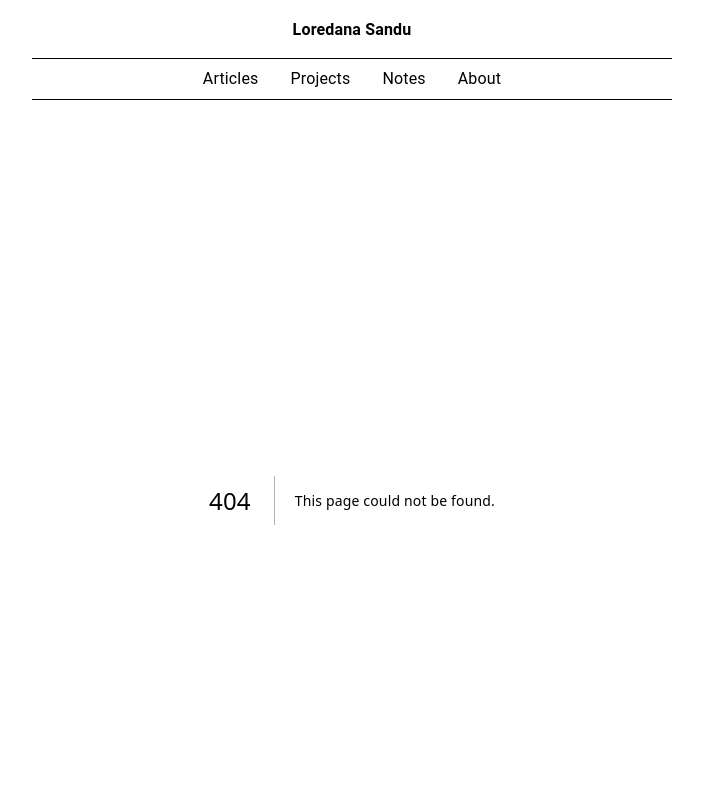
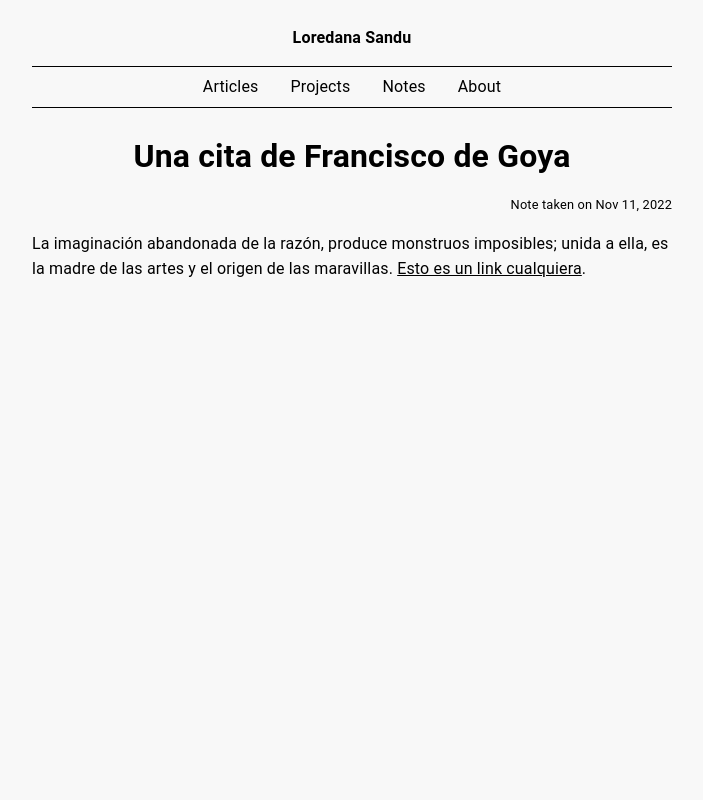
Before and after one commit to loredanasandu/loredanasandu.com, a Next.js app: page /notes/goya in a window 1280 px wide. Before the commit this address had no page. Shown: the top 800 px of the page, without its empty margins (288-991 px from the left). Built offline with nearby package versions, Linux system fonts and the light colour scheme.

Commit message:
set up notes and projects pages

```diff
--- /dev/null
+++ b/notes/goya.md
@@ -0,0 +1,7 @@
+---
+title: 'Una cita de Francisco de Goya'
+year: '2022'
+date: 'Nov 11'
+---
+
+La imaginación abandonada de la razón, produce monstruos imposibles; unida a ella, es la madre de las artes y el origen de las maravillas. [Esto es un link cualquiera](/articles/initial-commit).
--- a/pages/about.js
+++ b/pages/about.js
@@ -1,6 +1,6 @@
 import Link from 'next/link'
 
-export default function Home() {
+export default function About() {
   return (
     <div className='about-body'>
       <p>
--- /dev/null
+++ b/pages/notes/[slug].js
@@ -0,0 +1,47 @@
+import fs from 'fs'
+import path from 'path'
+import matter from 'gray-matter'
+import {marked} from 'marked'
+import Link from 'next/link'
+
+
+export default function NotePage({frontMatter, slug, content}) {
+    return (
+        <div className='note-page'>
+            <h1>{frontMatter.title}</h1>
+            <div className='note-date'>Note taken on {frontMatter.date}, {frontMatter.year}</div>
+            <div className='note-body'>
+                <div dangerouslySetInnerHTML={{__html: marked(content)}}></div>
+            </div>
+        </div>
+    )
+
+}
+
+export async function getStaticPaths() {
+    const files = fs.readdirSync(path.join('notes'))
+    const paths = files.map(filename => ({
+        params: {
+            slug: filename.replace('.md','')
+        }
+    }))
+
+
+    return {
+        paths,
+        fallback: false
+    }
+}
+
+export async function getStaticProps({ params: {slug}}) {
+    const markdownWithMeta = fs.readFileSync(path.join('notes', slug + '.md'), 'utf-8')
+    const {data: frontMatter, content} = matter(markdownWithMeta)
+
+    return {
+        props:{
+            frontMatter,
+            slug,
+            content
+        }
+    }
+}
--- a/styles/globals.css
+++ b/styles/globals.css
@@ -227,7 +227,7 @@ a {
 .article-page h1{
   text-align: center;
   line-height: 1;
-  margin-bottom: 1rem;
+  margin-bottom: 1.5rem;
 }
 
 .article-page .article-date{
@@ -257,6 +257,110 @@ a {
   margin: 1rem 0;
 }
 
+.projects-body hr{
+  margin: 2rem 1rem;
+}
+
+.project-card{
+  border: 1px solid rgba(0,0,0,0.4);
+  margin: 1rem 3rem;
+  border-radius: 20px;
+  background-color: #f5f5f5;
+  padding: 1rem 3rem 0.5rem 3rem;
+}
+
+@media only screen and (max-width: 600px){
+  .project-card{
+    margin:1rem 0;
+    padding: 1rem 2rem 0.5rem 2rem;
+  }
+}
+
+@media only screen and (max-width: 400px){
+  .project-card{
+    margin:1rem 0;
+    padding: 1rem 1rem 0.5rem 1rem;
+  }
+}
+
+.project-type .fa{
+  margin: 0.5rem 0.25rem 0 0.25rem;
+  line-height: 1;
+}
+
+.project-type-date-container{
+  display: flex;
+  align-items: baseline;
+  justify-content: center;
+  font-size: 0.8rem;
+}
+
+.project-type{
+  margin: 0 0.5rem;
+}
+
+.project-date{
+  margin: 0 0.5rem;
+}
+
+.project-title{
+  margin: 1.5rem;
+  line-height: 1.2;
+}
+
+.project-description{
+  margin: 1.5rem 0;
+}
+
+.project-status{
+  margin: 2rem 0 1.25rem 0;
+}
+
+.project-status div{
+  margin: 1.3rem 0 0 0;
+}
+
+.project-status a{
+  font-size: 0.9em;
+  padding: 0.5rem;
+  background-color: #efefef;
+  border: 1px solid rgba(0,0,0,0.6);
+  border-radius: 20px
+}
+
+.project-status a:hover{
+  background-color: #e3e3e3;
+  transition: all 0.3s linear
+}
+
+.project-status .fa{
+  margin: 0 0.25rem;
+}
+
+.project-status .fa-github{
+  margin: 0 0.35rem;
+}
+
+@media (prefers-color-scheme: dark){
+  .project-card{
+    border: 1px solid rgba(255,255,255,0.4);
+    background-color: #111;
+  }
+
+  .project-status a{
+    background-color: #252525;
+  }
+  .project-status a:hover{
+    background-color: #2f2f2f;
+    transition: all 0.3s linear
+  }
+
+  @media (hover:none){
+    .project-status a:hover{
+      color: inherit;
+    }
+  }
+}
 
 /*
 -----------
@@ -264,11 +368,75 @@ a {
 -----------
 */
 
-.notes-body{
-  text-align: center;
-  margin: 1rem 0;
+.notes-index{
+  margin: 0.5rem 0;
 }
 
+.notes-comment{
+  font-size: 0.85rem;
+}
+
+.notes-index-entry{
+  margin: 0 1rem 0 1rem;
+}
+
+.notes-index-entry hr{
+  margin: 2.5rem auto;
+  width: 60%;
+  opacity: 0.6;
+}
+
+.notes-index-title{
+  text-align: center;
+  line-height: 1;
+  margin: 0 0 1.2rem 0;
+}
+
+.notes-index-date{
+  text-align: right;
+  font-size: 0.8rem;
+}
+
+.notes-index-body {
+  line-height: 1.6;
+}
+
+.notes-index-body a{
+  text-decoration: underline;
+}
+
+.note-page{
+  margin: 10px 0;
+}
+
+.note-page h1{
+  text-align: center;
+  line-height: 1;
+  margin-bottom: 1.7rem;
+}
+
+.note-page .note-date{
+  text-align: right;
+  font-size: 0.8rem;
+  line-height: 1;
+  margin: 0 0 1.2rem 0;
+}
+
+.note-page .note-body{
+  line-height: 1.6;
+}
+
+.note-page a{
+  text-decoration: underline;
+}
+
+@media (prefers-color-scheme: dark){
+  .notes-index-entry hr{
+    margin: 2.5rem auto;
+    width: 60%;
+    opacity: 0.6;
+  }
+}
 
 /*
 -----------
```
Also changed, not shown: articles/cosas-por-hacer.md (+12 -7 lines), notes/goya2.md (added, +7 -0 lines), pages/notes.js (deleted, +0 -8 lines), pages/notes/index.js (added, +50 -0 lines), pages/projects.js (+16 -1 lines).
